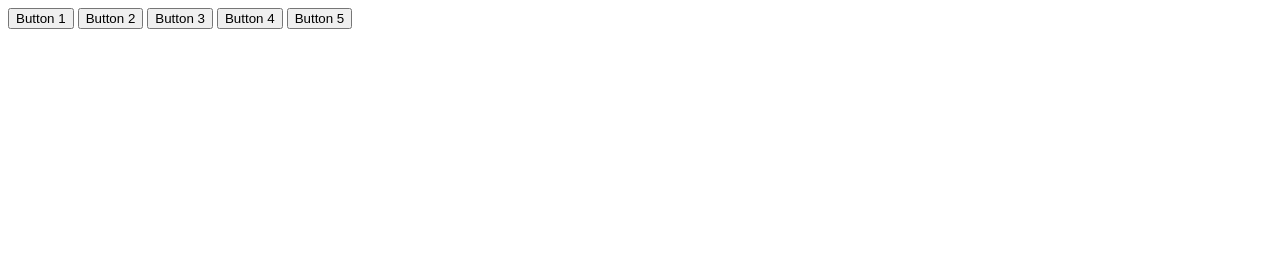
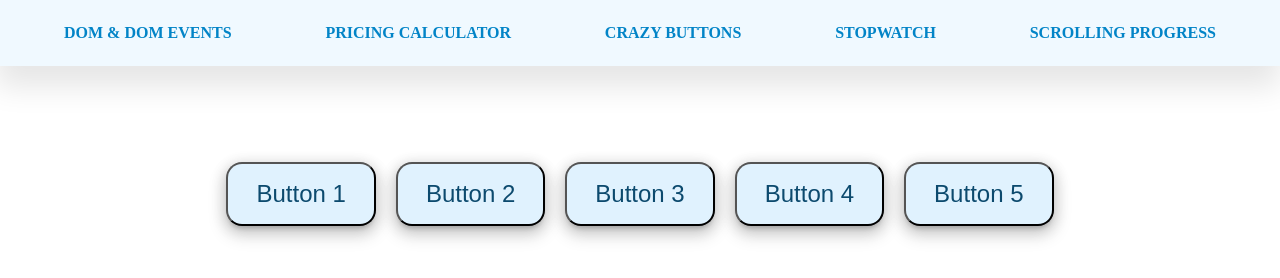
Before and after one commit to cruzgerman216/Codefi_Front-End_Virtual_Instructor-Notes, a plain HTML site: page C4_Building-Real-Things_JavaScript/~Finished Code/dom.html in a window 1280 px wide. Drawn offline with Linux system fonts and the light colour scheme.

Commit message:
ADD Navigation and Colors to all files

```diff
--- a/C4_Building-Real-Things_JavaScript/~Finished Code/dom.html
+++ b/C4_Building-Real-Things_JavaScript/~Finished Code/dom.html
@@ -4,11 +4,29 @@
     <meta charset="UTF-8" />
     <meta http-equiv="X-UA-Compatible" content="IE=edge" />
     <meta name="viewport" content="width=device-width, initial-scale=1.0" />
+    <link rel="stylesheet" href="./styles.css" />
     <title>DOM & DOM Events | HTML + CSS + JS</title>
   </head>
   <body>
+    <!-- Main Navigation -->
+    <header>
+      <nav class="nav nav_main">
+        <ul>
+          <li>
+            <a href="./dom.html">DOM & DOM Events</a>
+          </li>
+          <li>
+            <a href="./pricing-calculator.html">Pricing Calculator</a>
+          </li>
+          <li><a href="./crazy-buttons.html">Crazy Buttons</a></li>
+          <li><a href="./stopwatch.html">Stopwatch</a></li>
+          <li><a href="./scrolling-progress.html">Scrolling Progress</a></li>
+        </ul>
+      </nav>
+    </header>
+
     <!-- * MAIN CONTENT * -->
-    <section class="container">
+    <main class="container">
       <!-- Button 1: inline HTML -->
       <button class="btn btn_inline" onclick="changeBackground()">
         Button 1
@@ -21,9 +39,9 @@
 
       <!-- Button 5: event listener  -->
       <button class="btn btn_event-listener">Button 5</button>
-    </section>
+    </main>
 
     <!-- * JAVASCRIPT * -->
-    <script src="./dom.js"></script>
+    <script src="./js/dom.js"></script>
   </body>
 </html>
--- a/C4_Building-Real-Things_JavaScript/~Finished Code/styles.css
+++ b/C4_Building-Real-Things_JavaScript/~Finished Code/styles.css
@@ -1,3 +1,33 @@
+body {
+  margin: 0;
+}
+
+.nav_main {
+  padding: 1.5rem 3rem;
+  box-shadow: -2px 19px 30px 2px rgba(0, 0, 0, 0.1);
+  background-color: #f0f9ff;
+}
+
+.nav_main ul {
+  margin: 0;
+  padding: 0;
+  list-style-type: none;
+  display: flex;
+  justify-content: space-between;
+}
+
+.nav_main li a {
+  text-decoration: none;
+  text-transform: uppercase;
+  font-weight: bold;
+  color: #0284c7;
+  padding: 0.75rem 1rem;
+}
+.nav_main li a:hover,
+.nav_main li a:focus {
+  color: #0c4a6e;
+}
+
 .container {
   text-align: center;
   margin-top: 64px;
```
Also changed, not shown: C4_Building-Real-Things_JavaScript/~Finished Code/accordion.html (+21 -3 lines), C4_Building-Real-Things_JavaScript/~Finished Code/crazy-buttons.html (+21 -3 lines), C4_Building-Real-Things_JavaScript/~Finished Code/index.html (+18 -1 lines), C4_Building-Real-Things_JavaScript/~Finished Code/pricing-calculator.html (+21 -3 lines), C4_Building-Real-Things_JavaScript/~Finished Code/scrolling-progress.html (+21 -3 lines), C4_Building-Real-Things_JavaScript/~Finished Code/stopwatch.html (+21 -3 lines).
